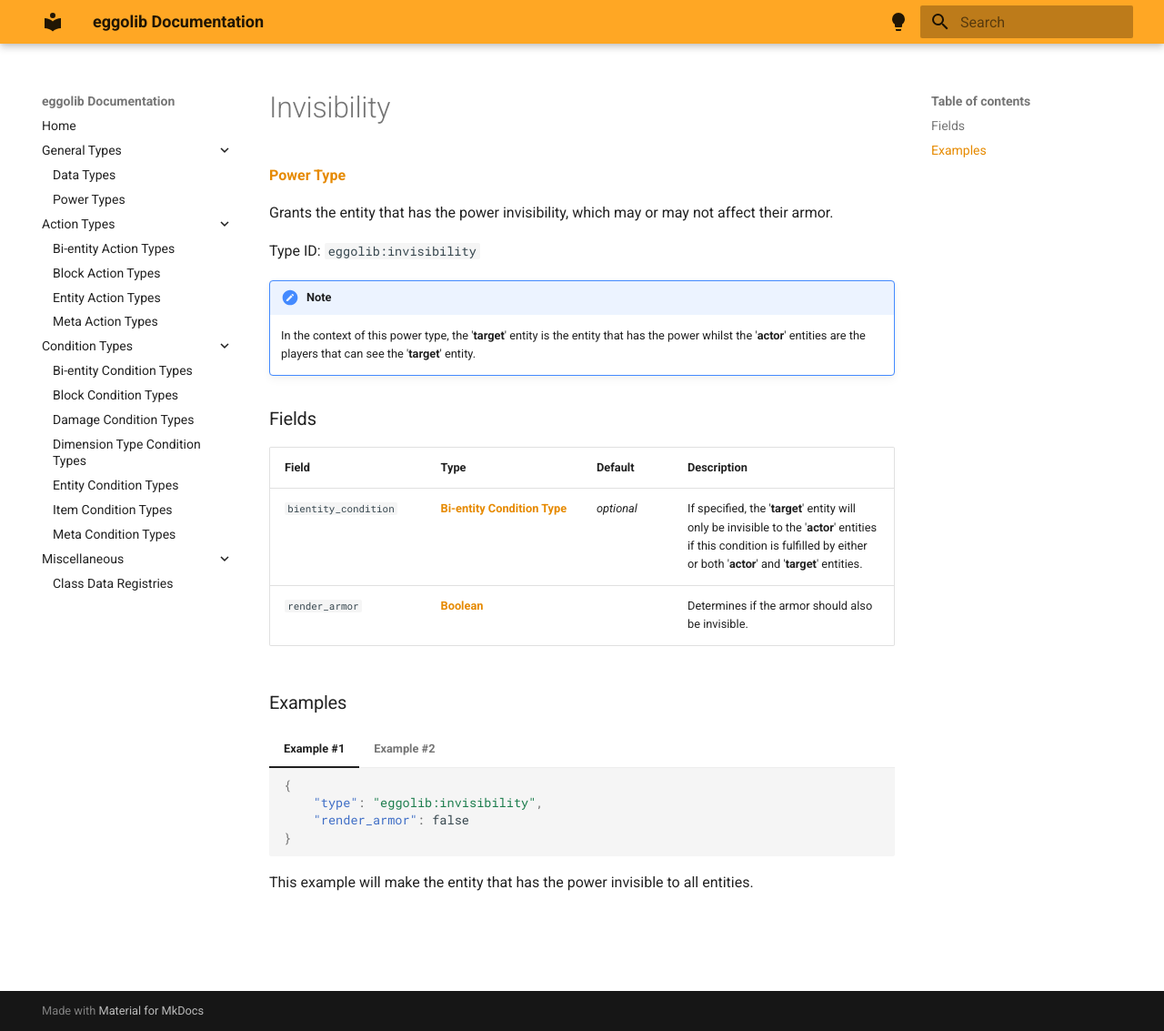
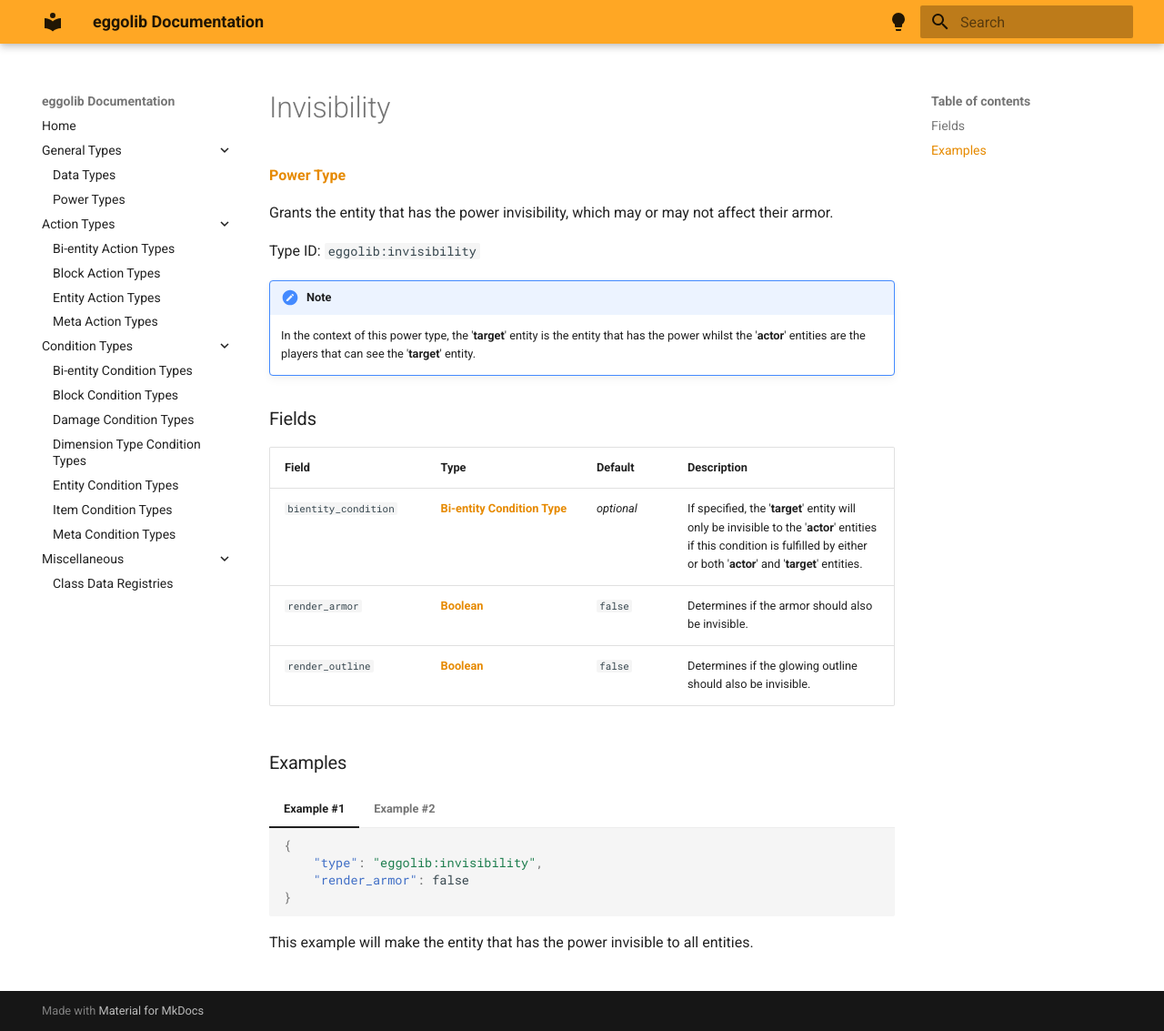
Before and after one commit to eggolib/eggolib.github.io, an MkDocs documentation site: the page built from docs/types/power_types/invisibility.md, in a window 1280 px wide and 1133 px high. Shown: the whole window at 91% size. Built offline with MkDocs 1.6.1 and Material for MkDocs 9.7.7, drawn with Linux system fonts in a browser that asks for light colours; the version menu is left out.

Commit message:
Update `invisibility.md` (Power Type) Added the new `render_outline` boolean field to the field table

```diff
--- a/docs/types/power_types/invisibility.md
+++ b/docs/types/power_types/invisibility.md
@@ -24,7 +24,8 @@ Type ID: `eggolib:invisibility`
 Field | Type | Default | Description
 ------|------|---------|------------
 `bientity_condition` | [**Bi-entity Condition Type**][2] | *optional* | If specified, the '**target**' entity will only be invisible to the '**actor**' entities if this condition is fulfilled by either or both '**actor**' and '**target**' entities.
-`render_armor` | [**Boolean**][3] | | Determines if the armor should also be invisible.
+`render_armor` | [**Boolean**][3] | `false` | Determines if the armor should also be invisible.
+`render_outline` | [**Boolean**][3] | `false` | Determines if the glowing outline should also be invisible.
 
 
 ### Examples
```
